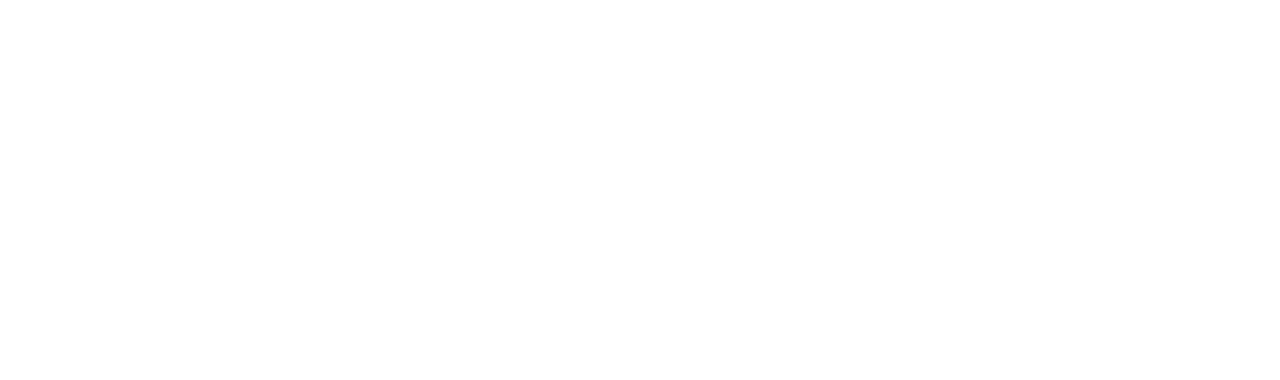
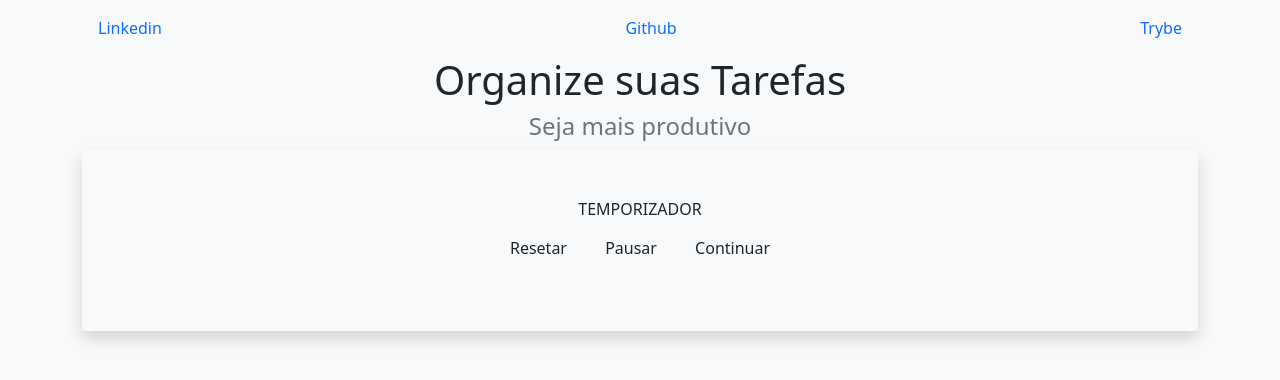
Before and after one commit to juujb/To-do-List-and-Pomodoro, a website: page index.html in a window 1280 px wide. Drawn offline with nearby package versions, Linux system fonts and the light colour scheme.

Commit message:
Header e temporizador (Design HTML)

```diff
--- a/index.html
+++ b/index.html
@@ -8,7 +8,36 @@
   <link rel="stylesheet" href="style.css">
   <title>To-do List and Pomodoro</title>
 </head>
-<body>
+<body class="bg-light">
+  <nav class="rounded container navbar navbar-light">
+    <a class="nav-link" href="https://www.linkedin.com/in/juceliobrandao/" target="_blank">Linkedin</a>
+    <a class="nav-link" href="https://github.com/juujb" target="_blank">Github</a>
+    <a class="nav-link" href="https://www.betrybe.com/" target="_blank">Trybe</a>
+  </nav>
+  <header class="container rounded">
+    <h1 class="text-center">Organize suas Tarefas</h1>
+    <h4 class="text-center mb-2 text-muted">Seja mais produtivo</h4>
+    <div class="rounded shadow p-5 text-center mb-5">
+      <p class="mb-0 font-weight-bold text-uppercase">Temporizador</p>
+      <div id="clock" class="font-weight-bold text-uppercase"></div>
+        <ul class="list-inline">
+          <li class="list-inline-item pt-2">
+            <button id="btn-reset" type="button" class="btn btn-demo">Resetar</button>
+          </li>
+          <li class="list-inline-item pt-2">
+            <button id="btn-pause" type="button" class="btn btn-demo">Pausar</button>
+          </li>
+          <li class="list-inline-item pt-2">
+            <button id="btn-resume" type="button" class="btn btn-demo">Continuar</button>
+          </li>
+      </ul>
+    </div>
+  </header>
+  <main class="container">
 
+  </main>
+  <footer>
+
+  </footer>
 </body>
 </html>
--- /dev/null
+++ b/style.css
@@ -0,0 +1,5 @@
+.navegation {
+  border-radius: 10px;
+  margin: 10px auto;
+  background-color: white;
+}
```
Also changed, not shown: Style.css (deleted).
